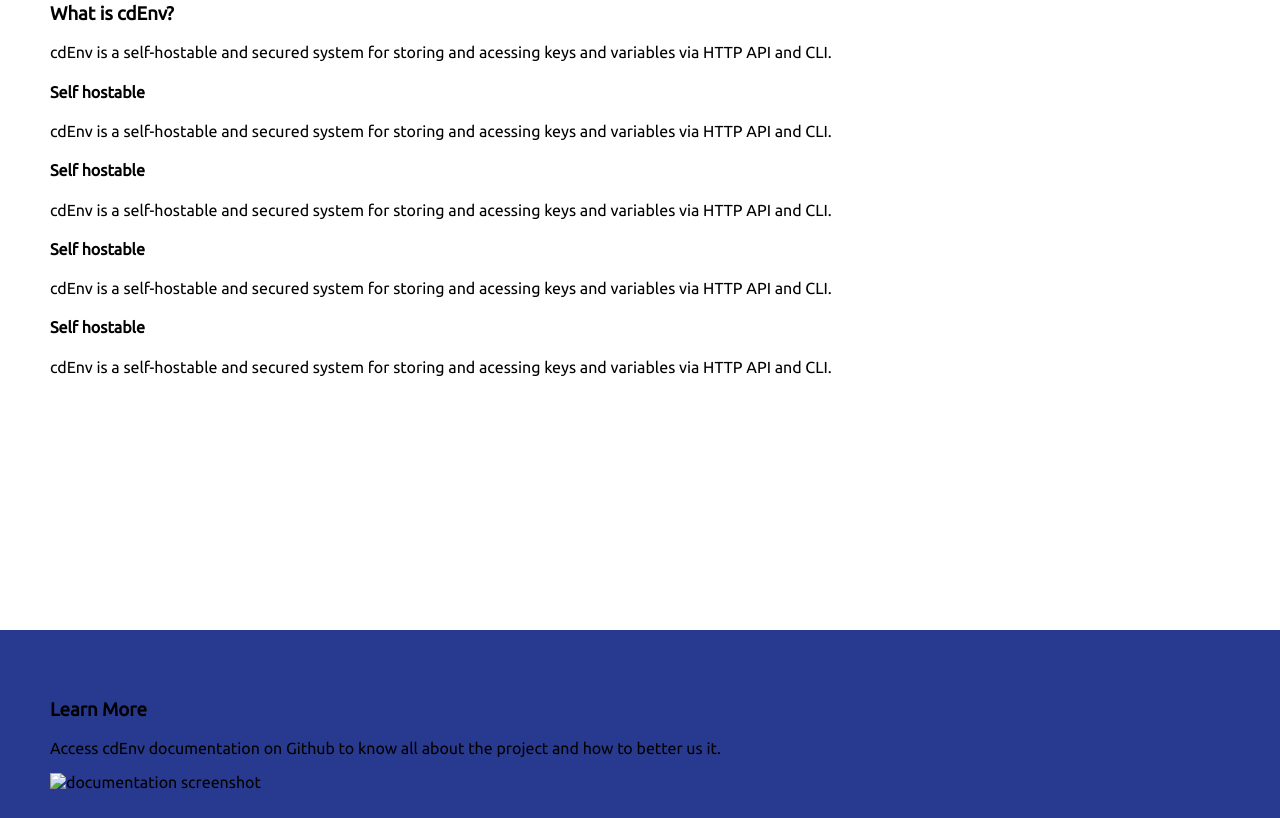
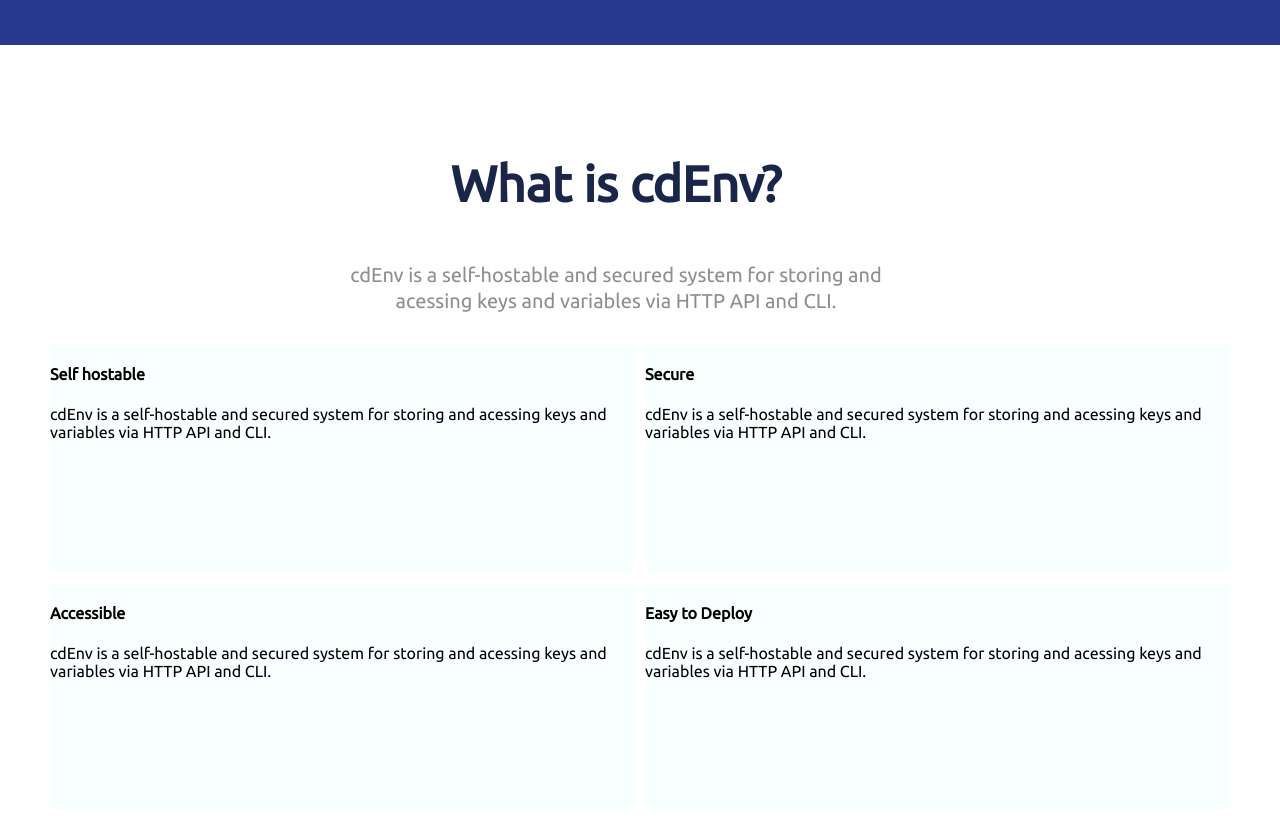
Before and after one commit to Mcnoble1/cdENV, a website built with Parcel: page src/index.html in a window 1280 px wide. Shown: the part 762-1580 px from the top of the page. Built offline with nearby package versions, Linux system fonts and the light colour scheme.

Commit message:
started description section :octocat:

```diff
--- a/src/css/landing.css
+++ b/src/css/landing.css
@@ -105,6 +105,60 @@
 .description {
   padding: 50px;
   grid-row: 2/3;
+  display: grid;
+  grid-template-columns: repeat(2, 1fr);
+  grid-template-rows: repeat(3, 1fr);
+  grid-gap: 10px;
+}
+
+.list-item {
+  /* width: 532px;
+  height: 194px; */
+  background: rgba(1, 228, 240, 0.03);
+  border-radius: 5px;
+}
+
+.heading {
+  grid-column: 1/3;
+  grid-row: 1/2;
+  text-align: center;
+  width: 541.99px;
+  margin-left: 25%;
+}
+
+.heading h3 {
+  font-style: normal;
+  font-weight: bold;
+  font-size: 50px;
+  color: #1a254a;
+}
+
+.heading p {
+  font-style: normal;
+  font-weight: 300;
+  font-size: 20px;
+  line-height: 130%;
+  color: #8e8e8e;
+}
+
+.list-1 {
+  grid-column: 1/2;
+  grid-row: 2/3;
+}
+
+.list-2 {
+  grid-column: 2/3;
+  grid-row: 2/3;
+}
+
+.list-3 {
+  grid-column: 1/2;
+  grid-row: 3/4;
+}
+
+.list-4 {
+  grid-column: 2/3;
+  grid-row: 3/4;
 }
 
 /* Documentation Section */
--- a/src/index.html
+++ b/src/index.html
@@ -38,34 +38,36 @@
       </section>
     </section>
     <section class="description">
-      <h3>What is cdEnv?</h3>
-      <p>
-        cdEnv is a self-hostable and secured system for storing and acessing
-        keys and variables via HTTP API and CLI.
-      </p>
-      <div class="list">
+      <div class="heading">
+        <h3>What is cdEnv?</h3>
+        <p>
+          cdEnv is a self-hostable and secured system for storing and acessing
+          keys and variables via HTTP API and CLI.
+        </p>
+      </div>
+      <div class="list-1 list-item">
         <h4>Self hostable</h4>
         <p>
           cdEnv is a self-hostable and secured system for storing and acessing
           keys and variables via HTTP API and CLI.
         </p>
       </div>
-      <div class="list">
-        <h4>Self hostable</h4>
+      <div class="list-2 list-item">
+        <h4>Secure</h4>
         <p>
           cdEnv is a self-hostable and secured system for storing and acessing
           keys and variables via HTTP API and CLI.
         </p>
       </div>
-      <div class="list">
-        <h4>Self hostable</h4>
+      <div class="list-3 list-item">
+        <h4>Accessible</h4>
         <p>
           cdEnv is a self-hostable and secured system for storing and acessing
           keys and variables via HTTP API and CLI.
         </p>
       </div>
-      <div class="list">
-        <h4>Self hostable</h4>
+      <div class="list-4 list-item">
+        <h4>Easy to Deploy</h4>
         <p>
           cdEnv is a self-hostable and secured system for storing and acessing
           keys and variables via HTTP API and CLI.
@@ -78,10 +80,10 @@
         Access cdEnv documentation on Github to know all about the project and
         how to better us it.
       </p>
-      <img src="" alt="documentation screenshot" />
+      <img src="./img/documentation.svg" alt="documentation screenshot" />
     </section>
     <footer>
-      <img src="./img/documentation.svg" alt="cdEnv logo" />
+      <img src="./img/logo.svg" alt="cdEnv logo" />
       <ul>
         <li><a href="#"></a>Host Environment</li>
         <li><a href="#"></a>FAQs</li>
```
